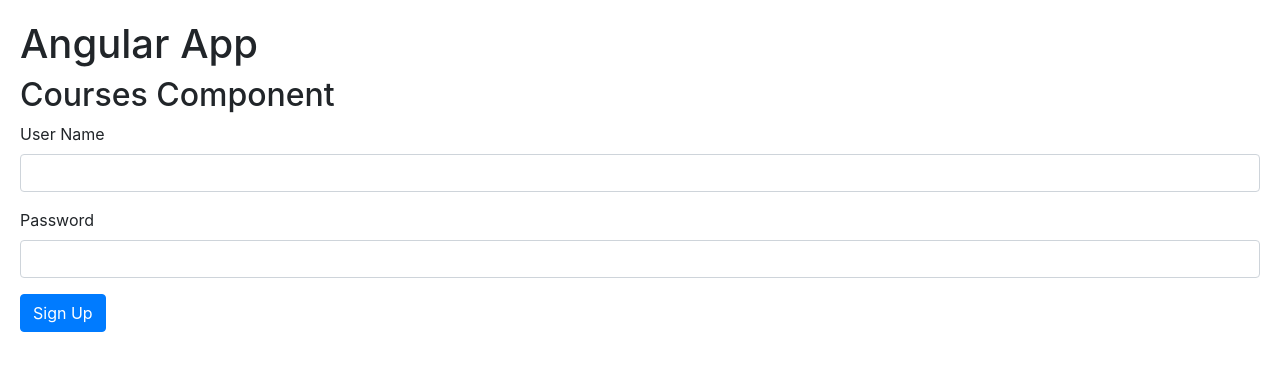
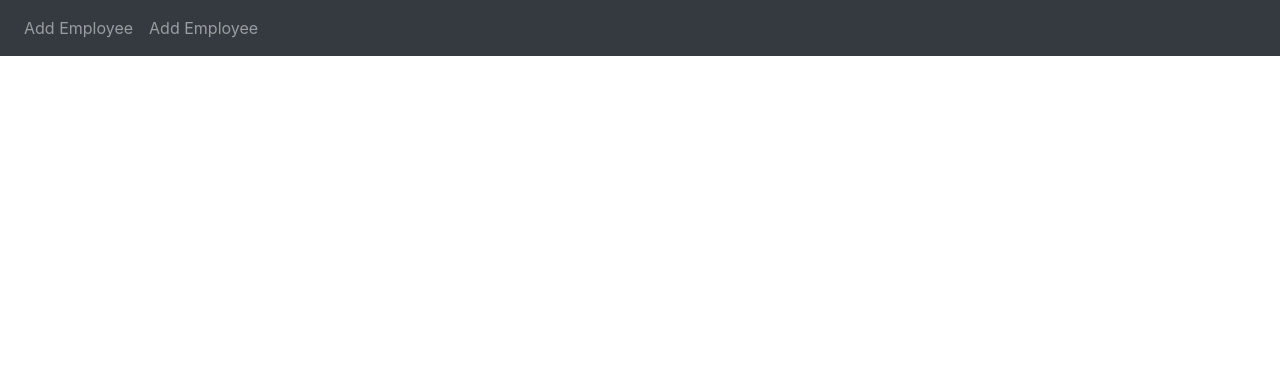
Before and after one commit to zahidcsepstu/ReactiveForm-Frontend, an Angular app: page / in a window 1280 px wide. Shown: the top 370 px of the page. Built offline with nearby package versions, Linux system fonts and the light colour scheme.

Commit message:
routerLink

```diff
--- a/package.json
+++ b/package.json
@@ -12,10 +12,12 @@
     "private": true,
     "dependencies": {
         "@angular/animations": "~11.2.7",
+        "@angular/cdk": "^11.2.7",
         "@angular/common": "~11.2.7",
         "@angular/compiler": "~11.2.7",
         "@angular/core": "~11.2.7",
         "@angular/forms": "~11.2.7",
+        "@angular/material": "^11.2.7",
         "@angular/platform-browser": "~11.2.7",
         "@angular/platform-browser-dynamic": "~11.2.7",
         "@angular/router": "~11.2.7",
--- a/src/app/app/app.component.html
+++ b/src/app/app/app.component.html
@@ -1,5 +1 @@
-<h1>Angular App</h1>
-<app-courses></app-courses>
-<!-- <contact-form></contact-form> -->
-
-<app-signup-form></app-signup-form>
+<app-sidenav></app-sidenav>
--- a/src/app/sidenav/sidenav.component.html
+++ b/src/app/sidenav/sidenav.component.html
@@ -1 +1,13 @@
-<p>sidenav works!</p>
+<nav class="navbar navbar-expand-sm bg-dark navbar-dark">
+    <ul class="navbar-nav">
+        <li class="nav-item">
+            <a routerLink="sign-up" routerLinkActive="active" class="nav-link">Add Employee</a>
+        </li>
+        <li class="nav-item">
+            <a routerLink="course-component" routerLinkActive="active" class="nav-link">Add Employee</a>
+        </li>
+    </ul>
+</nav>
+<div style="padding:20px ;">
+    <router-outlet></router-outlet>
+</div>
--- a/src/app/signup-form/signup-form.component.html
+++ b/src/app/signup-form/signup-form.component.html
@@ -3,9 +3,9 @@
         <label for="userName">User Name</label>
         <input formControlName="username" id="userName" type="text" class="form-control">
         <div *ngIf="username && username.touched && username.invalid" class="alert alert-danger">
-            <div *ngIf="username.errors&&username.errors.required">Username is required</div>
-            <div *ngIf="username.errors&&username.errors.minlength">Username should be minimum {{username.errors.minlength.requiredLength}} charecters</div>
-            <div *ngIf="username.errors&&username.errors.cannotContainSpace">Can not Contain Space</div>
+            <div *ngIf="username.errors && username.errors.required">Username is required</div>
+            <div *ngIf="username.errors && username.errors.minlength">Username should be minimum {{username.errors.minlength.requiredLength}} charecters</div>
+            <div *ngIf="username.errors && username.errors.cannotContainSpace">Can not Contain Space</div>
 
         </div>
     </div>
--- a/src/styles.css
+++ b/src/styles.css
@@ -1,7 +1,6 @@
 /* You can add global styles to this file, and also import other style files */
 @import "~bootstrap/dist/css/bootstrap.css";
 
-body{padding: 20px;}
 
 .form-control.ng-touched.ng-invalid{
     border: 2px solid red;
```
Also changed, not shown: src/app/app.module.ts (+16 -1 lines), src/app/sidenav/sidenav.component.ts (indentation only), 1 other file (tests, documents, lock files or other folders).
